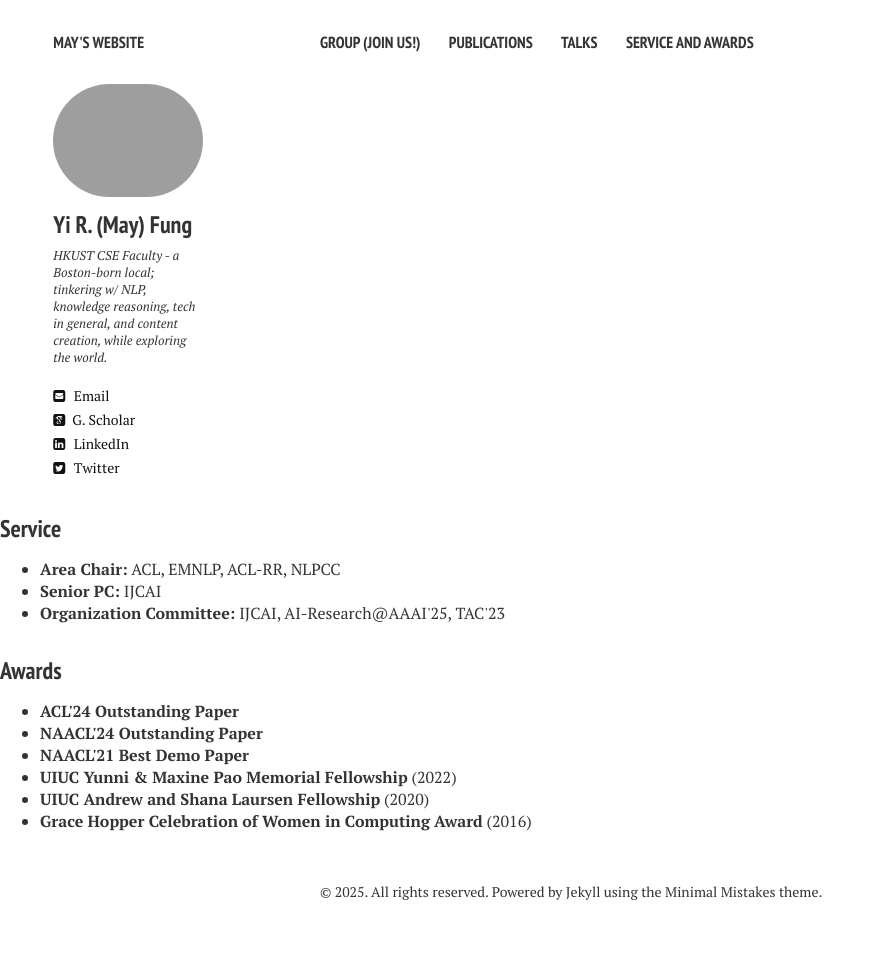
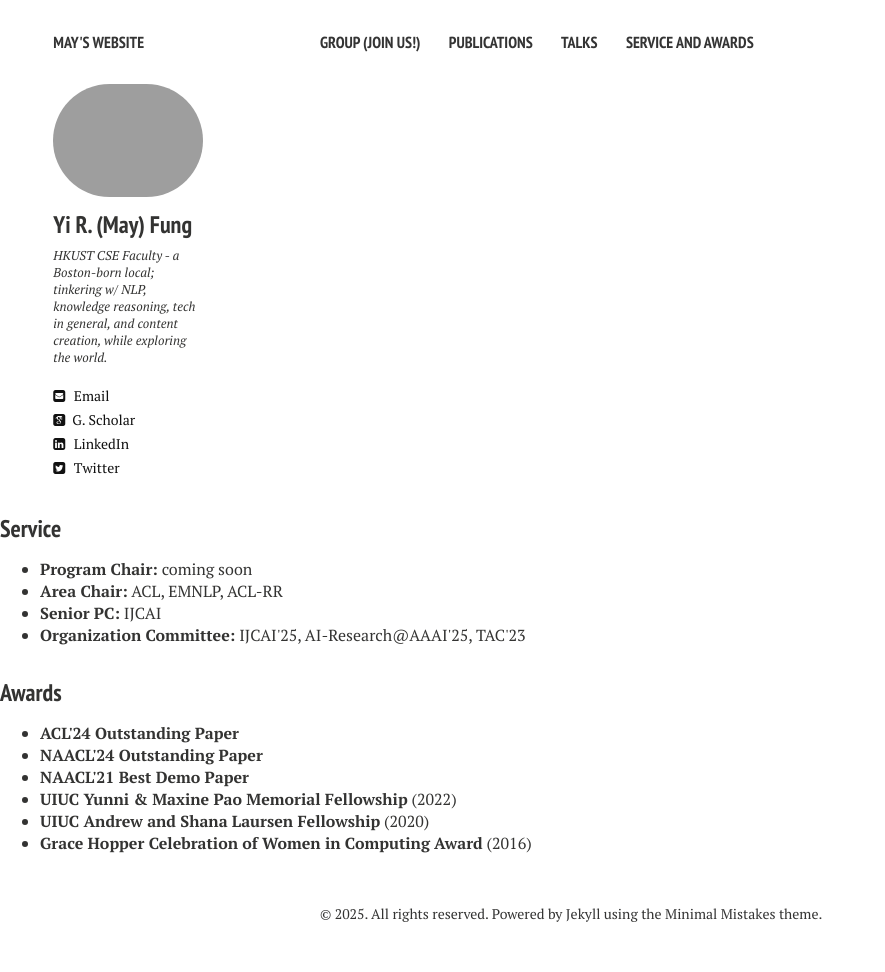
Before and after one commit to mayrfung/mayrfung.github.io, a Jekyll site: the page built from service_and_awards.md, in a window 1280 px wide. Shown: the whole page, without its empty margins (0-885 px from the left). Built offline with Jekyll 4.4.1, drawn with Linux system fonts in a browser that asks for light colours; nearby versions of some CDN libraries; before the commit the page ends 950 px from its top, so only the background shows below that.

Commit message:
Update service_and_awards.html

```diff
--- a/_layouts/service_and_awards.html
+++ b/_layouts/service_and_awards.html
@@ -40,9 +40,10 @@
 
 <h3 style="margin-bottom:0px;padding-top:10px;">Service</h3>
 <ul>
-        <li><b>Area Chair:</b>  ACL, EMNLP, ACL-RR, NLPCC</li>
-	<li><b>Senior PC:</b>  IJCAI</li>
-	<li><b>Organization Committee:</b>  IJCAI, AI-Research@AAAI'25, TAC'23</li>
+        <li><b>Program Chair:</b> coming soon </li>
+	<li><b>Area Chair:</b> ACL, EMNLP, ACL-RR </li>
+	<li><b>Senior PC:</b> IJCAI </li>
+	<li><b>Organization Committee:</b> IJCAI'25, AI-Research@AAAI'25, TAC'23 </li>
 </ul>
 
 <h3 style="margin-bottom:0px;padding-top:10px;">Awards</h3>
```
